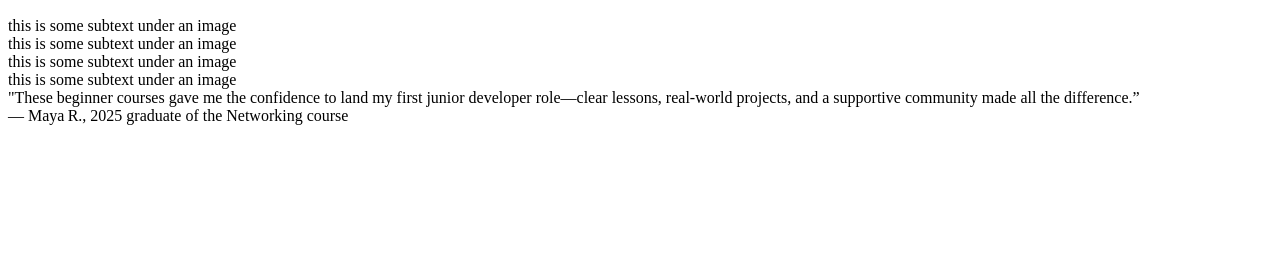
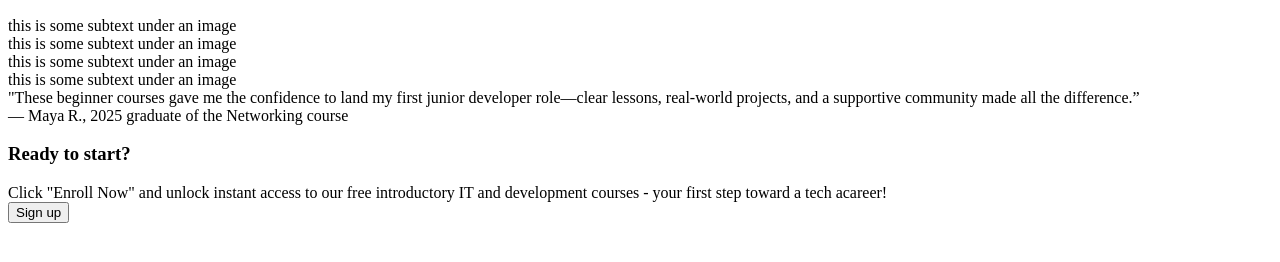
Before and after one commit to KondraShar/Landing-Page, a plain HTML site: page index.html in a window 1280 px wide. Shown: the part 270-532 px from the top of the page. Drawn offline with Linux system fonts and the light colour scheme.

Commit message:
Add structure and content to 'call-to-action' div

```diff
--- a/index.html
+++ b/index.html
@@ -60,7 +60,11 @@
         </div>
 
         <div id="call-to-action">
-
+            <div class="text">
+                <h3>Ready to start?</h3>
+                <div>Click "Enroll Now" and unlock instant access to our free introductory IT and development courses - your first step toward a tech acareer!</div>
+            </div>
+            <button>Sign up</button>
         </div>
     </div>
 
```
